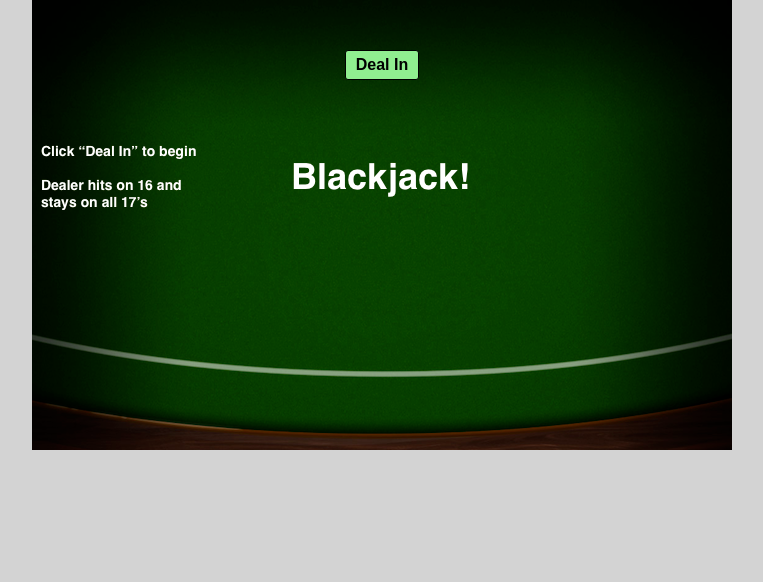
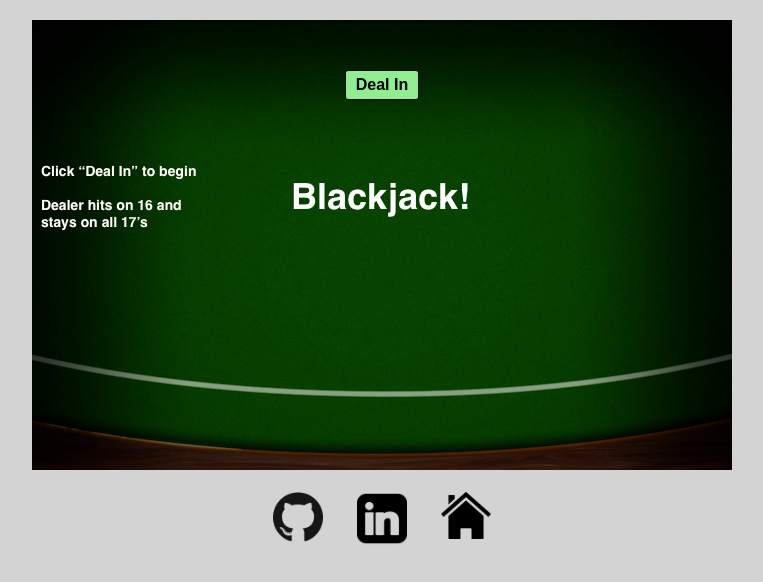
Before and after one commit to ljr5102/Blackjack, a plain HTML site: page index.html in a window 1280 px wide. Shown: the whole page, without its empty margins (258-1021 px from the left). Drawn offline with Linux system fonts and the light colour scheme.

Commit message:
Add footer with links to github, linkedin, and portfolio

```diff
--- a/index.html
+++ b/index.html
@@ -24,5 +24,12 @@
         <ul class="player-cards group"></ul>
       </section>
     </section>
+    <footer class="footer group">
+      <ul class="footer-links group">
+        <li><a href="https://github.com/ljr5102"><img src="./images/GitHub.png"></a></li>
+        <li><a href="https://www.linkedin.com/in/ljr5102"><img src="./images/LinkedIn.png"></a></li>
+        <li><a href="http://www.louisrobinson.io/"><img src="./images/Portfolio.png"></a></li>
+      </ul>
+    </footer>
   </body>
 </html>
--- a/stylesheet.css
+++ b/stylesheet.css
@@ -40,6 +40,8 @@ body {
   width: 700px;
   height: 450px;
   margin: 0 auto;
+  margin-top: 20px;
+  margin-bottom: 20px;
 }
 
 .game-area-playing {
@@ -383,3 +385,33 @@ button:hover {
   background-image: url(./cards/face-down-card.png);
   background-size: cover;
 }
+
+.footer {
+  margin: 0 auto;
+  width: 800px;
+}
+
+.footer-links {
+  margin: 0 auto;
+  width: 252px;
+}
+
+.footer-links > li {
+  float: left;
+  padding: 0px 5px;
+  margin: 0px 10px;
+}
+
+.footer-links > li > a {
+  padding: 2px;
+  display: block;
+}
+
+.footer-links > li > a:hover {
+  background: yellow;
+  border-radius: 3px;
+}
+
+.footer-links > li > a > img {
+  width: 50px;
+}
```
Also changed, not shown: images/GitHub.png (added), images/LinkedIn.png (added), images/Portfolio.png (added).
